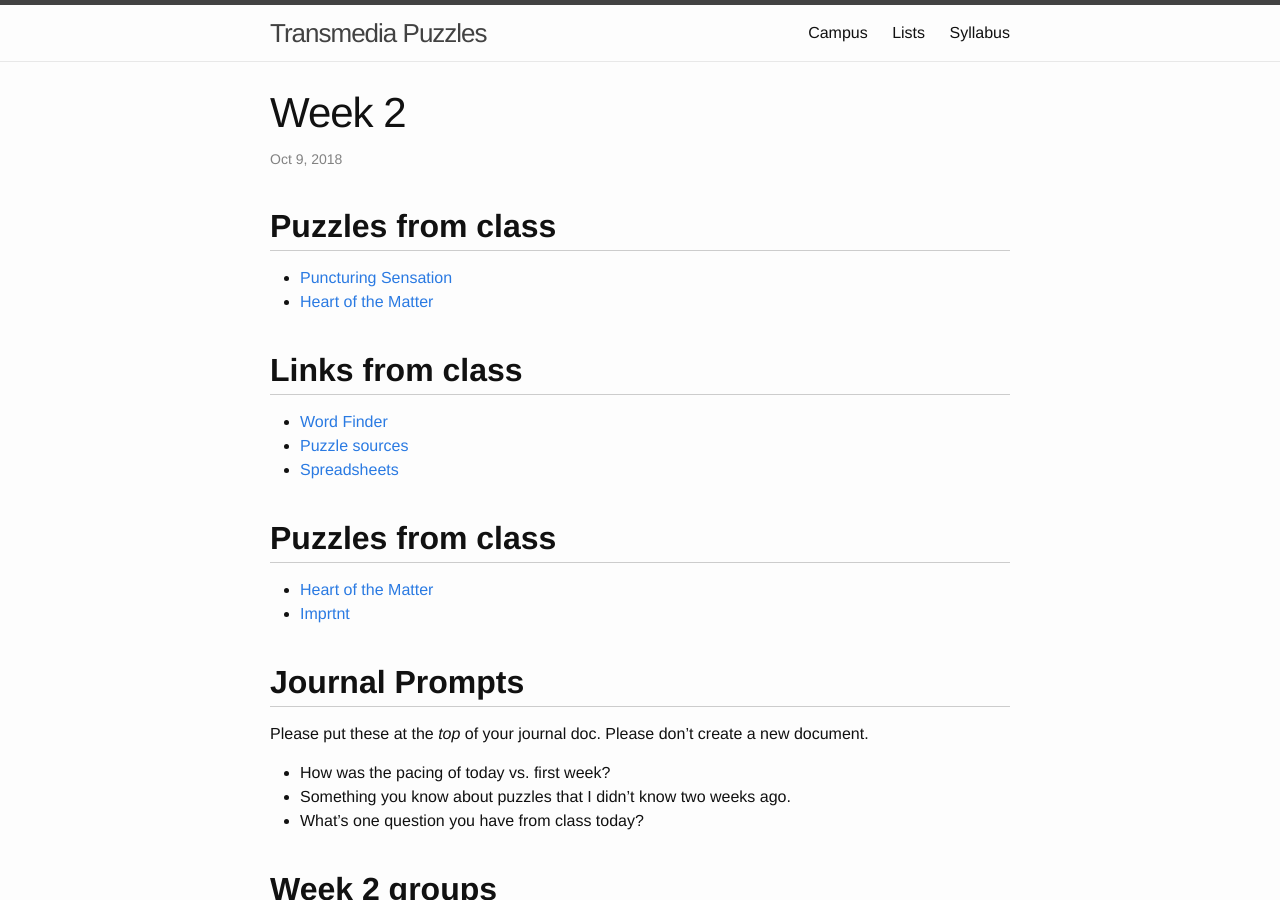
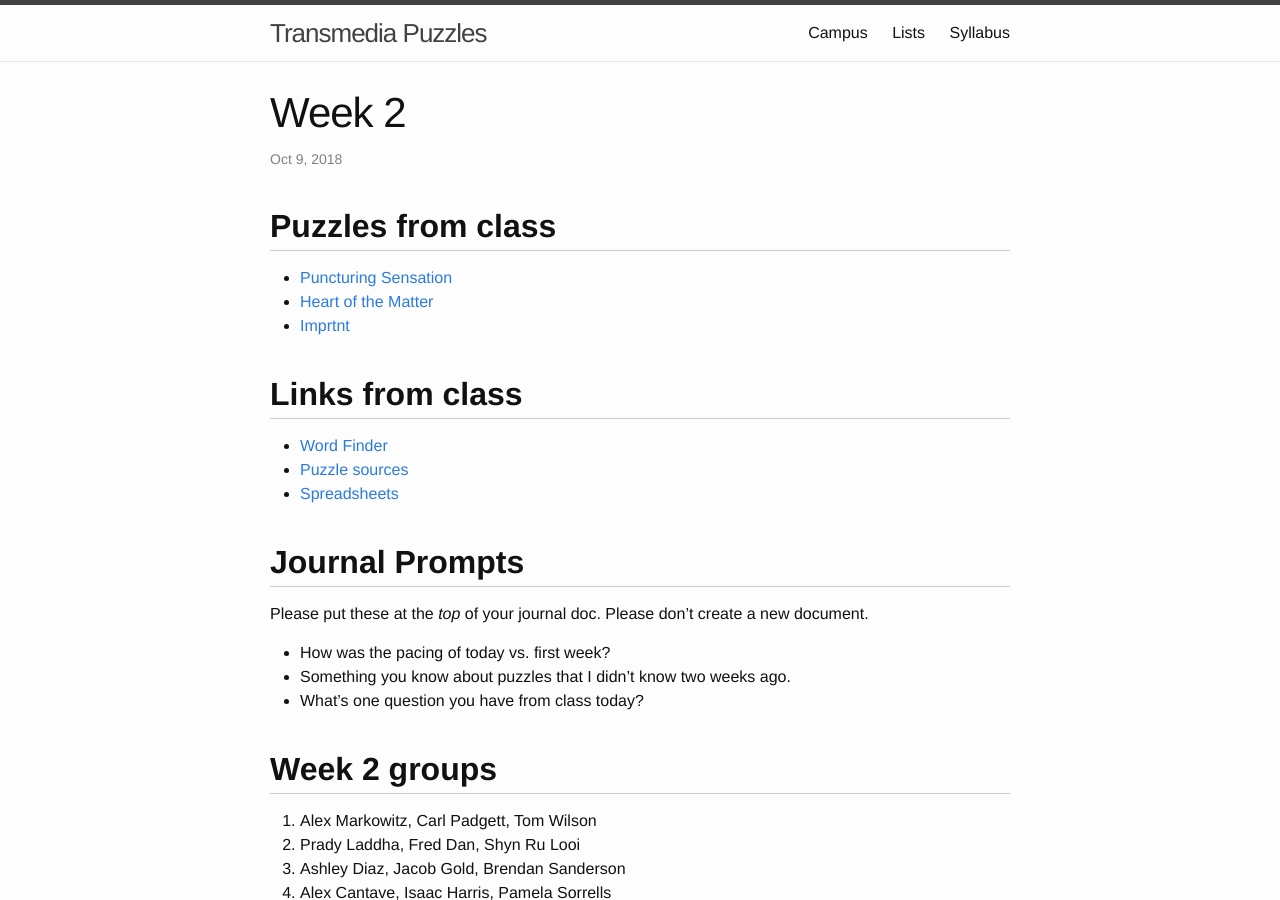
Before and after one commit to transmedia-puzzles/transmedia-puzzles.github.io, a Jekyll site: the page built from _posts/2018-10-08-2.md, in a window 1280 px wide and 900 px high. Built offline with Jekyll 4.4.1, drawn with Linux system fonts in a browser that asks for light colours.

Commit message:
Link fixees

```diff
--- a/_posts/2018-10-08-2.md
+++ b/_posts/2018-10-08-2.md
@@ -9,17 +9,13 @@ categories: class
 
 * [Puncturing Sensation](https://2017.galacticpuzzlehunt.com/puzzle/3/1.html)
 * [Heart of the Matter](/pdf/HeartoftheMatter.pdf)
+* [Imprtnt](/pdf/Imprtnt.pdf)
 
 ## Links from class
 
 * [Word Finder](https://www.thewordfinder.com/anagram-solver/)
 * [Puzzle sources](https://airtable.com/shrWoeVkouLQEgzfP/tblRxjGRjO0rXIJGA)
 * [Spreadsheets](https://docs.google.com/spreadsheets/d/18xebkzSj5kLoaTWOp2X6CCkN64N1xSX3wP3lXcnmy9k/edit?usp=sharing)
-
-## Puzzles from class
-
-* [Heart of the Matter](http://www.shinteki.com/potm/PotM2016.03.448102858.pdf)
-* [Imprtnt](/pdf/Imprtnt.pdf)
 
 ## Journal Prompts
 
```
